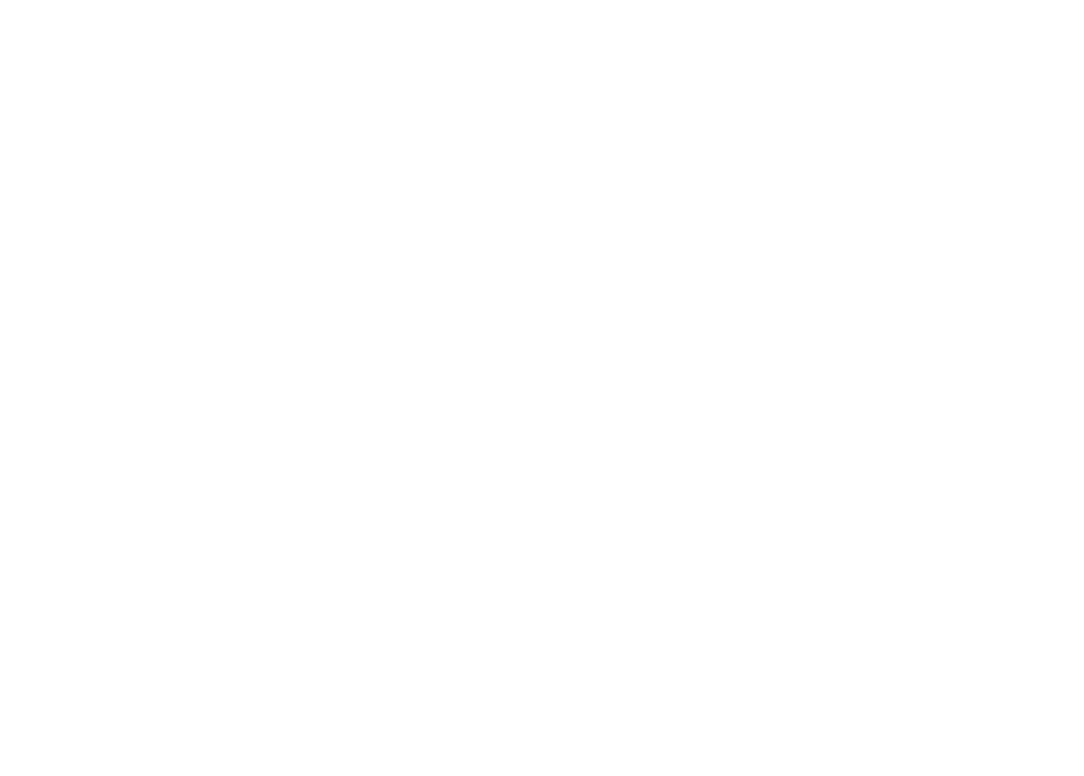
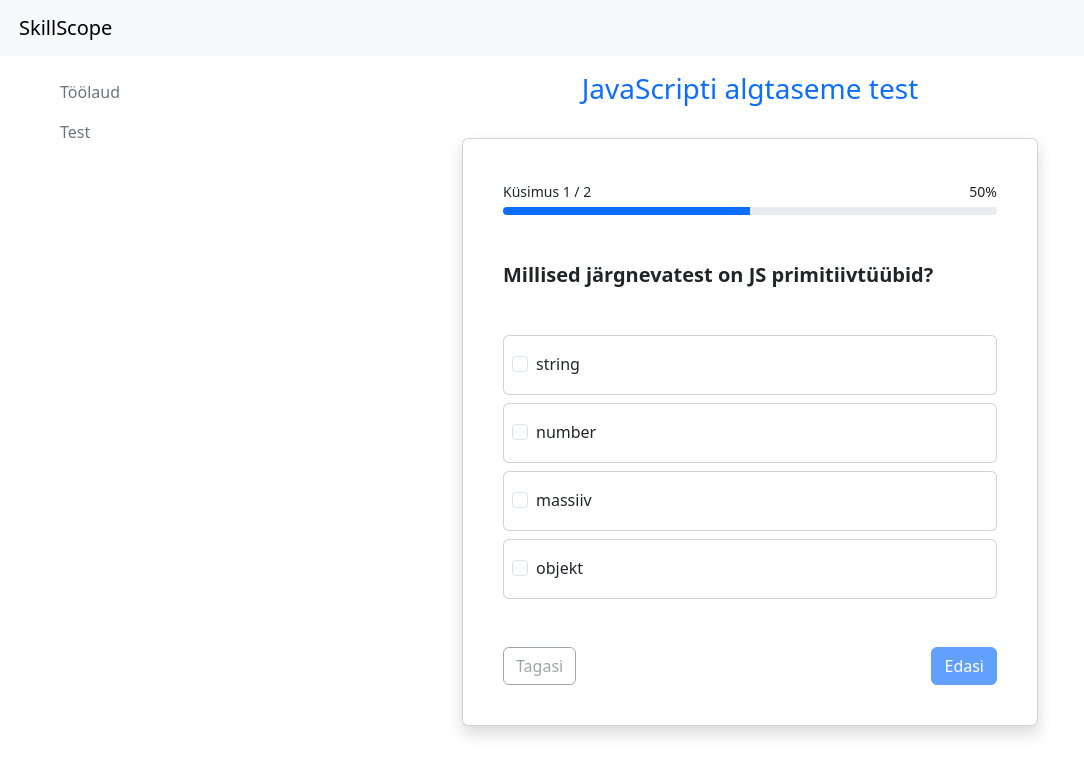
Before and after one commit to magicflute21/testi-platvorm, a Vue app in the folder frontend/: page /tests/1/attempt in a window 1280 px wide. Before the commit this address had no page. Shown: the top 776 px of the page, without its empty margins (0-1084 px from the left). Built offline with nearby package versions, Linux system fonts and the light colour scheme; some icons are missing.

Commit message:
Add TestStartView and testAttemptView Handle single_choice and multiple_choice question type answering (frontend) Dummy data questions for now.

```diff
--- /dev/null
+++ b/frontend/src/components/TestQuestionCard.vue
@@ -0,0 +1,120 @@
+<script>
+export default {
+  name: 'TestQuestionCard',
+  props: {
+    question: {},
+    totalQuestions: Number,
+    questionNumber: Number,
+  },
+  computed: {
+    completionPercentage() {
+      return (this.questionNumber / this.totalQuestions) * 100
+    },
+    isMultiple() {
+      return this.question.questionTypeName === 'MULTIPLE_CHOICE'
+    },
+  },
+  methods: {
+    toggleAnswer(id) {
+      let selectedAnswerIds
+      const currentSelectedIds = this.question.selectedQuestionAnswerIds
+
+      if (this.isMultiple) {
+        selectedAnswerIds = currentSelectedIds.includes(id)
+          ? currentSelectedIds.filter((x) => x !== id)
+          : [...currentSelectedIds, id]
+      } else {
+        selectedAnswerIds = [id]
+      }
+      this.$emit('event-update-selectedIds', this.question.questionId, selectedAnswerIds)
+    },
+  },
+  emits: ['event-submit-answer', 'event-go-to-previous'],
+}
+</script>
+
+<template>
+  <div class="card my-4 shadow p-4" style="width: 36rem">
+    <div class="card-body">
+      <div>
+        <div class="d-flex justify-content-between">
+          <p style="margin-bottom: 4px; font-weight: lighter">
+            <small>Küsimus {{ questionNumber }} / {{ totalQuestions }}</small>
+          </p>
+          <p style="margin-bottom: 4px; font-weight: lighter">
+            <small>{{ completionPercentage }}%</small>
+          </p>
+        </div>
+        <div
+          class="progress"
+          role="progressbar"
+          aria-label="Progressbar"
+          style="height: 8px"
+          aria-valuenow="25"
+          aria-valuemin="0"
+          aria-valuemax="100"
+        >
+          <div class="progress-bar" :style="{ width: `${completionPercentage}%` }"></div>
+        </div>
+        <p class="mt-5 font-bold h5">
+          <strong>{{ question.title }}</strong>
+        </p>
+        <div class="d-flex flex-column gap-2 my-5">
+          <div
+            v-for="answer in question.answers"
+            :key="answer.questionAnswerId"
+            class="answer-option card p-2 py-3"
+            :class="{
+              selected: this.question.selectedQuestionAnswerIds.includes(answer.questionAnswerId),
+            }"
+          >
+            <label class="form-check">
+              <input
+                class="form-check-input"
+                :type="isMultiple ? 'checkbox' : 'radio'"
+                :name="`question-${question.questionId}`"
+                :id="`answer-${answer.questionAnswerId}`"
+                :value="answer.questionAnswerId"
+                :checked="this.question.selectedQuestionAnswerIds.includes(answer.questionAnswerId)"
+                @change="toggleAnswer(Number($event.target.value))"
+              />
+              <span class="form-check-label">
+                {{ answer.answerText }}</span
+              >
+            </label>
+          </div>
+        </div>
+        <div class="d-flex justify-content-between">
+          <button
+            class="btn btn-outline-secondary"
+            :disabled="questionNumber === 1"
+            @click="$emit('event-go-to-previous')"
+          >
+            Tagasi
+          </button>
+          <button
+            class="btn btn-primary"
+            :disabled="!this.question.selectedQuestionAnswerIds.length"
+            @click="$emit('event-submit-answer', question)"
+          >
+            <span v-if="questionNumber < totalQuestions">Edasi</span>
+            <span v-else>Lõpeta test</span>
+          </button>
+        </div>
+      </div>
+    </div>
+  </div>
+</template>
+
+<style scoped>
+.answer-option {
+  transition:
+    border-color 0.15s,
+    box-shadow 0.15s;
+}
+
+.answer-option.selected {
+  border-color: var(--bs-primary);
+  box-shadow: 0 0 0 0.2rem rgba(var(--bs-primary-rgb), 0.25);
+}
+</style>
--- a/frontend/src/router/index.js
+++ b/frontend/src/router/index.js
@@ -3,6 +3,11 @@
 import DashboardView from '@/views/DashboardView.vue'
 import TestView from '@/views/TestView.vue'
 import LoginView from '@/views/LoginView.vue'
+import TestResultView from '@/views/TestResultView.vue'
+import TestAttemptView from '@/views/TestAttemptView.vue'
+import TestStartView from '@/views/TestStartView.vue'
+
+const toNumber = (param) => (route) => ({ [param]: Number(route.params[param]) })
 
 const router = createRouter({
   history: createWebHistory(import.meta.env.BASE_URL),
@@ -13,6 +18,19 @@
       children: [
         { path: 'dashboard', name: 'dashboardRoute', component: DashboardView },
         { path: 'test', name: 'testRoute', component: TestView },
+        { path: 'test-result', name: 'testResultRoute', component: TestResultView },
+        {
+          path: 'tests/:testId/start',
+          name: 'testStartRoute',
+          component: TestStartView,
+          props: toNumber('testId'),
+        },
+        {
+          path: 'tests/:testId/attempt',
+          name: 'testAttemptRoute',
+          component: TestAttemptView,
+          props: toNumber('testId'),
+        },
       ],
     },
     {
--- a/frontend/src/services/NavigationService.js
+++ b/frontend/src/services/NavigationService.js
@@ -6,4 +6,16 @@
       name: 'dashboardRoute',
     })
   },
+  navigateToTestAttempt(testId) {
+    router.push({
+      name: 'testAttemptRoute',
+      params: { testId },
+    })
+  },
+  navigateToTestResult(userTestId) {
+    router.push({
+      name: 'testResultRoute',
+      query: { userTestId: userTestId },
+    })
+  },
 }
--- /dev/null
+++ b/frontend/src/views/TestAttemptView.vue
@@ -0,0 +1,115 @@
+<script>
+import TestQuestionCard from '@/components/TestQuestionCard.vue'
+
+export default {
+  name: 'TestAttemptView',
+  components: { TestQuestionCard },
+  methods: {
+    updateSelectedIds(questionId, selectedAnswerIds) {
+      const question = this.testAttempt.questions.find(
+        (question) => question.questionId === questionId,
+      )
+      console.log('selectedAnswerIds', selectedAnswerIds)
+      if (question) {
+        question.selectedQuestionAnswerIds = selectedAnswerIds
+      }
+    },
+    submitAnswer(question) {
+      console.log(question)
+
+      //   todo send user answer to backend
+      const totalQuestions = this.testAttempt.questions.length
+      const currentQuestionNumber = this.currentQuestionIndex + 1
+      if (currentQuestionNumber < totalQuestions) {
+        this.goToNextQuestion()
+      }
+    },
+    goToNextQuestion() {
+      this.currentQuestionIndex += 1
+    },
+    goToPreviousQuestion() {
+      this.currentQuestionIndex -= 1
+    },
+  },
+  data() {
+    return {
+      currentQuestionIndex: 0,
+      testAttempt: {
+        userTestId: 1,
+        testId: 1,
+        testName: 'JavaScripti algtaseme test',
+        questions: [
+          {
+            questionId: 2,
+            position: 1,
+            title: 'Millised järgnevatest on JS primitiivtüübid?',
+            description: 'Vali kõik JavaScripti primitiivtüübid.',
+            questionTypeName: 'MULTIPLE_CHOICE',
+            answers: [
+              {
+                questionAnswerId: 4,
+                answerText: 'string',
+              },
+              {
+                questionAnswerId: 5,
+                answerText: 'number',
+              },
+              {
+                questionAnswerId: 6,
+                answerText: 'massiiv',
+              },
+              {
+                questionAnswerId: 7,
+                answerText: 'objekt',
+              },
+            ],
+            selectedQuestionAnswerIds: [],
+          },
+          {
+            questionId: 3,
+            position: 2,
+            title: 'Küsimus kaks?',
+            description: 'Vali kõik JavaScripti primitiivtüübid.',
+            questionTypeName: 'SINGLE_CHOICE',
+            answers: [
+              {
+                questionAnswerId: 8,
+                answerText: '1',
+              },
+              {
+                questionAnswerId: 9,
+                answerText: '2',
+              },
+              {
+                questionAnswerId: 10,
+                answerText: '3',
+              },
+              {
+                questionAnswerId: 11,
+                answerText: '4',
+              },
+            ],
+            selectedQuestionAnswerIds: [],
+          },
+        ],
+      },
+    }
+  },
+}
+</script>
+
+<template>
+  <div class="container">
+    <h1 class="text-center text-primary h3">{{ testAttempt.testName }}</h1>
+    <div class="d-flex flex-column align-items-center">
+      <TestQuestionCard
+        :question="testAttempt.questions[currentQuestionIndex]"
+        :total-questions="testAttempt.questions.length"
+        :question-number="currentQuestionIndex + 1"
+        @event-submit-answer="submitAnswer"
+        @event-go-to-previous="goToPreviousQuestion"
+        @event-update-selectedIds="updateSelectedIds"
+      />
+    </div>
+  </div>
+</template>
--- /dev/null
+++ b/frontend/src/views/TestResultView.vue
@@ -0,0 +1,19 @@
+<script>
+export default {
+  name: 'TestResultView',
+
+  data() {
+    return {
+      userTestId: Number(this.$route.query.userTestId),
+    }
+  },
+}
+</script>
+
+<template>
+  <div class="container text-center mt-5">
+    <div class="alert alert-success" role="alert">
+      Aitäh! Test on edukalt lõpetatud ja sinu vastused on salvestatud.
+    </div>
+  </div>
+</template>
--- /dev/null
+++ b/frontend/src/views/TestStartView.vue
@@ -0,0 +1,25 @@
+<script>
+import NavigationService from '@/services/NavigationService.js'
+
+export default {
+  name: 'TestStartView',
+  props: {
+    testId: { type: Number, required: true },
+  },
+  methods: {
+    goToTestAttempt() {
+      NavigationService.navigateToTestAttempt(this.testId)
+    },
+  },
+}
+</script>
+
+<template>
+  <div>
+    <h2>Testi pealkiri</h2>
+    <p>Testi kirjeldus</p>
+    <button
+      @click="goToTestAttempt" class="btn btn-primary">Alusta
+    </button>
+  </div>
+</template>
```
Also changed, not shown: 4 other files (tests, documents, lock files or other folders).
